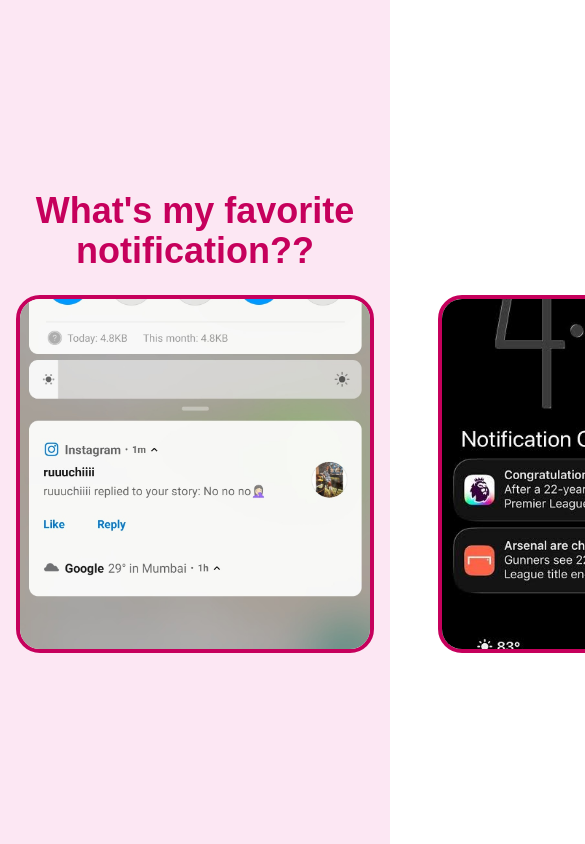
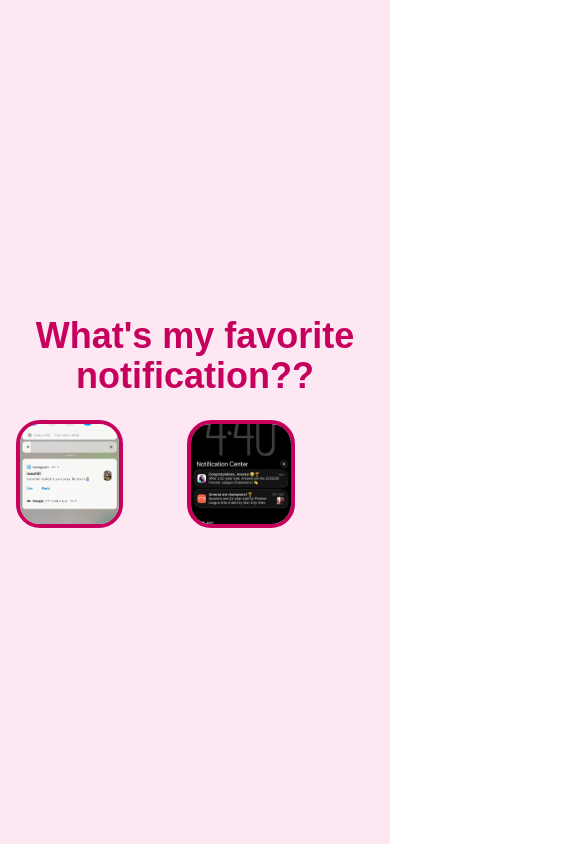
Before and after one commit to sahilshetty10/play, a React (Vite) app: page / in a window 390 px wide. Shown: the top 844 px of the page, 585 px wide, since content can reach past the window. Built offline with nearby package versions, Linux system fonts and the light colour scheme.

Commit message:
Update image class names for responsive design

```diff
--- a/src/components/QuestionPic.jsx
+++ b/src/components/QuestionPic.jsx
@@ -31,12 +31,12 @@
       <div className="flex w-full gap-16">
         <img
           src={src1}
-          className={`flex-1 aspect-square object-cover rounded-3xl ${answer ? "border-none" : "border-4"} border-pink-700 cursor-pointer`}
+          className={`w-[30%] aspect-square object-cover rounded-3xl ${answer ? "border-none" : "border-4"} border-pink-700 cursor-pointer`}
           onClick={() => setAnswer("right")}
         />
         <img
           src={src2}
-          className={`flex-1 aspect-square object-cover rounded-3xl ${answer ? "border-none" : "border-4"} border-pink-700 cursor-pointer ${answer === "wrong" ? "animate-shake" : ""}`}
+          className={`w-[30%] aspect-square object-cover rounded-3xl ${answer ? "border-none" : "border-4"} border-pink-700 cursor-pointer ${answer === "wrong" ? "animate-shake" : ""}`}
           onClick={() => setAnswer("wrong")}
         />
       </div>
```
